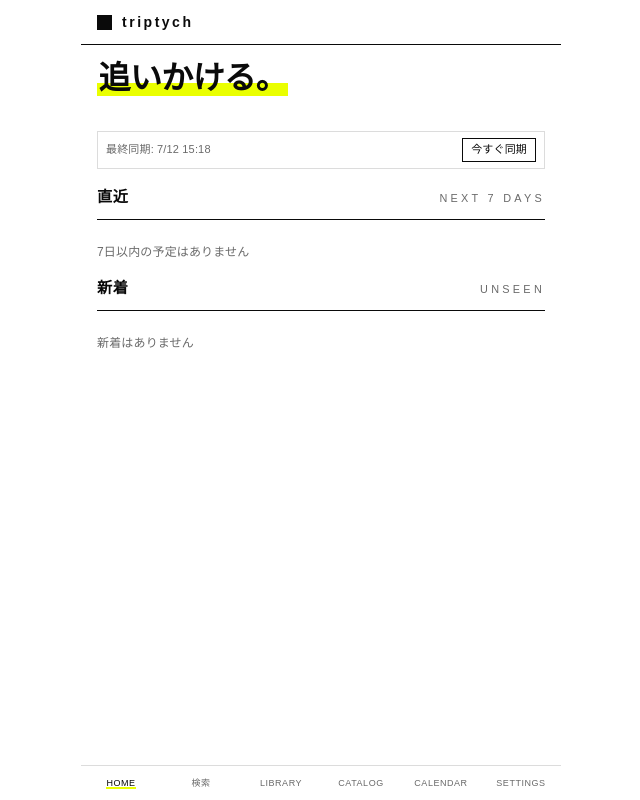
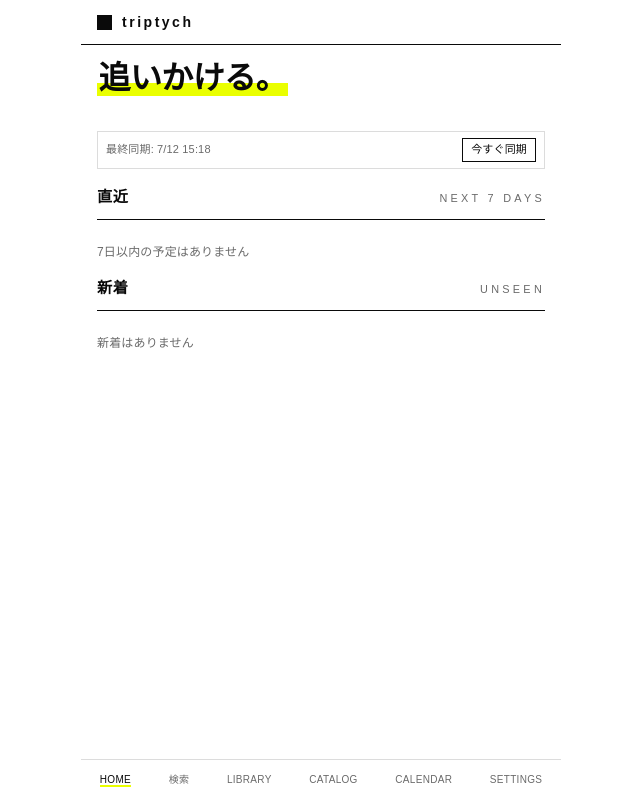
Before and after one commit to torifo/triptych-pwa, a Svelte app: page / in a window 1280 px wide. Shown: the whole page, without its empty margins (319-959 px from the left). Built offline with nearby package versions, Linux system fonts and the light colour scheme.

Commit message:
fix(nav): even spacing in the bottom nav at narrow widths / 狭い幅でも下部ナビの間隔を均等に

```diff
--- a/src/App.svelte
+++ b/src/App.svelte
@@ -117,14 +117,15 @@
   </main>
 
   <nav
-    class="fixed bottom-0 left-0 right-0 flex"
+    class="bottom-nav fixed bottom-0 left-0 right-0"
     style="max-width: 480px; margin: 0 auto; border-top: 1px solid var(--line); background: var(--bg);"
+    aria-label="メインナビゲーション"
   >
     {#each navItems as item}
       <button
         type="button"
-        class="flex-1 py-2.5 text-center text-[9px] font-medium"
-        style={`letter-spacing: 0.06em; white-space: nowrap; min-width: 0; color: ${route.name === item.name ? 'var(--fg)' : 'var(--muted)'};`}
+        class="bottom-nav-item"
+        style={`color: ${route.name === item.name ? 'var(--fg)' : 'var(--muted)'};`}
         aria-current={route.name === item.name ? 'page' : undefined}
         onclick={() => navigate(item.path)}
       >
--- a/src/app.css
+++ b/src/app.css
@@ -154,3 +154,25 @@ textarea {
   accent-color: var(--fg);
   font-family: inherit;
 }
+
+/* 下部ナビ: 余白は項目に均等に配るので、文字の長さが違っても隣の文字との間隔が揃う */
+.bottom-nav {
+  display: flex;
+}
+.bottom-nav-item {
+  flex: 1 1 auto;
+  min-width: 2.75rem; /* 「検索」のような短い項目もタップしやすく */
+  padding: 0.75rem 0.25rem;
+  text-align: center;
+  font-size: 0.625rem;
+  font-weight: 500;
+  letter-spacing: 0.03em;
+  white-space: nowrap;
+}
+@media (max-width: 340px) {
+  .bottom-nav-item {
+    padding-inline: 0.125rem;
+    font-size: 0.5625rem;
+    letter-spacing: 0.02em;
+  }
+}
```
